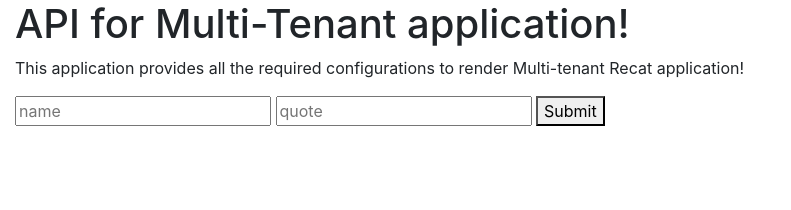
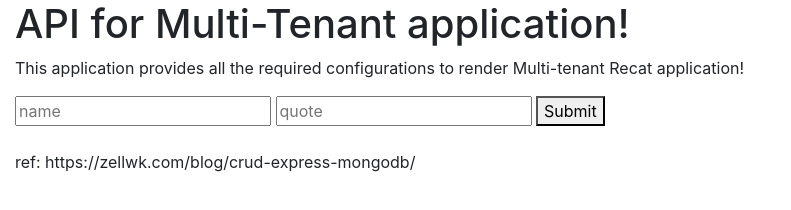
Before and after one commit to Sandeep821/-Multi-Tenant-UI-Api, a website: page index.html in a window 1280 px wide. Shown: the whole page, without its empty margins (0-791 px from the left). Drawn offline with nearby package versions, Linux system fonts and the light colour scheme.

Commit message:
adding ref url

```diff
--- a/index.html
+++ b/index.html
@@ -16,6 +16,8 @@
         <input type="text" placeholder="quote" name="quote">
         <button type="submit">Submit</button>
       </form>
+      <br>
+      <p>ref: https://zellwk.com/blog/crud-express-mongodb/</p>
  </div>
 </div>
 </body>
```
